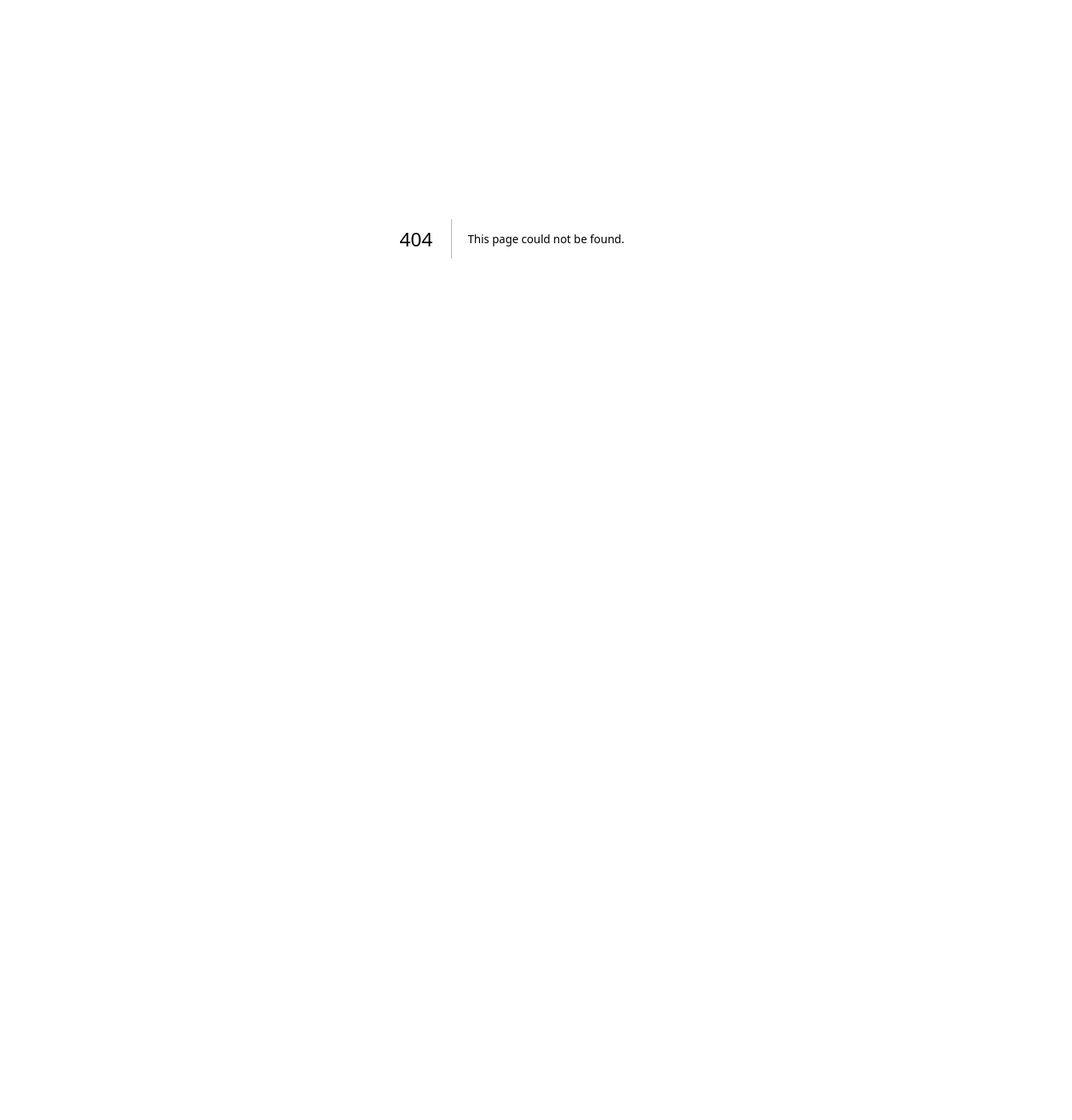
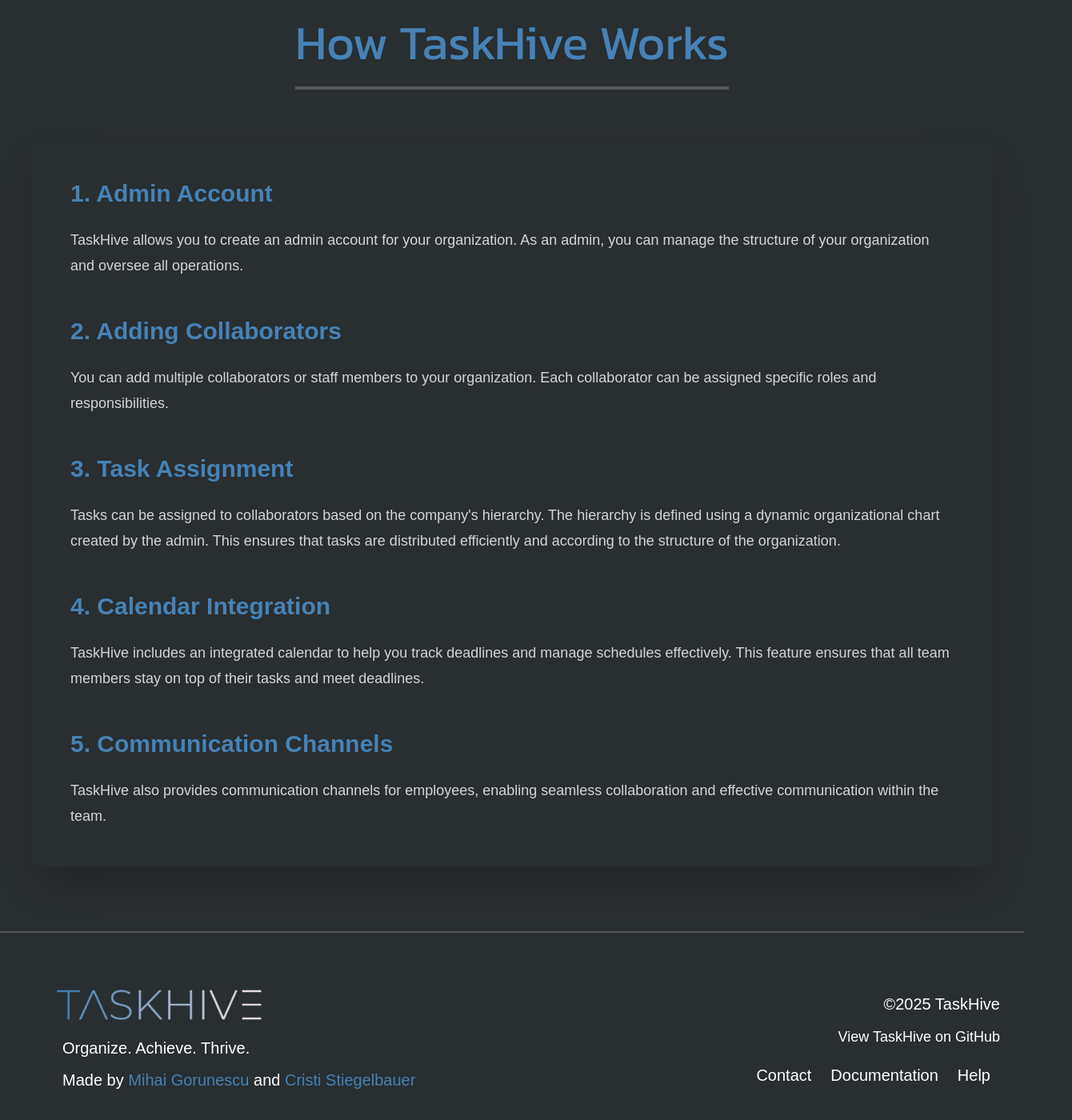
Before and after one commit to mihai888nextlab/taskhive, a Next.js app: page /help in a window 1280 px wide. Before the commit this address had no page. Shown: the part 102-1502 px from the top of the page at 80% size, 1340 px wide, since content can reach past the window. Before the commit the page ends 800 px from the top, so only its background shows below. Built offline with nearby package versions, Linux system fonts and the light colour scheme.

Commit message:
Footer imbunatatit + Pagina de Help si Contact

```diff
--- a/src/components/footer.tsx
+++ b/src/components/footer.tsx
@@ -1,30 +1,4 @@
-import { Kanit } from "next/font/google";
-
-const kanit = Kanit({
-    subsets: ["latin"],
-    weight: ["400", "900"],
-});
-
 export default function Footer() {
-    const pages = [
-      {
-        name: "Product",
-        href: "/",
-      },
-      {
-        name: "Customers",
-        href: "/customers",
-      },
-      {
-        name: "Company",
-        href: "/company",
-      },
-      {
-        name: "Pricing",
-        href: "/pricing",
-      },
-    ];
-
   return (
     <footer>
       <div className="w-screen h-fit border-t-2 border-accent relative">
@@ -33,22 +7,61 @@
             <img src="logo.png" alt="logo" className="h-[40px]" />
           </a>
 
-                    <p className={kanit.className+" px-2 pt-5 text-xl text-white"}>
-                        Organize. Achive. Thrive.
+          <p className="px-2 pt-5 text-xl text-white">
+            Organize. Achieve. Thrive.
           </p>
 
-                    <p className={kanit.className+" px-2 pt-3 text-xl"}>
-                        Made by <a href="https://github.com/mihai888nextlab" className="underline text-primary">Mihai Gorunescu</a> and <a href="https://github.com/crististg" className="underline text-primary">Cristi Stiegelbauer</a>
+          <p className="px-2 pt-3 text-xl">
+            Made by{" "}
+            <a
+              target="_blank"
+              href="https://github.com/mihai888nextlab"
+              className="text-primary"
+            >
+              Mihai Gorunescu
+            </a>{" "}
+            and{" "}
+            <a
+              target="_blank"
+              href="https://github.com/crististg"
+              className="text-primary"
+            >
+              Cristi Stiegelbauer
+            </a>
           </p>
         </div>
 
-                <div className="text-white p-10 w-fit h-[200px] absolute right-0 text-right text-xl px-[30px] mt-[80px]">
+        <div className="text-white p-10 w-fit h-[200px] absolute right-0 text-right text-xl px-[30px] mt-[35px]">
           ©2025 TaskHive
-                    <nav className="mt-[20px] text-white">
-                        <a href="" className="m-3 hover:text-primary transition-colors duration-300">Contact</a>
-                        <a href="" className="m-3 hover:text-primary transition-colors duration-300">Documentation</a>
-                        <a href="" className="m-3 hover:text-primary transition-colors duration-300">Help</a>
-                        <a href="" className="hover:text-primary transition-colors duration-300">Product</a>
+          <div className="mb-5 mt-3">
+            <a
+              href="https://github.com/mihai888nextlab/taskhive"
+              className="hover:text-primary transition-colors duration-300 text-lg"
+              target="_blank"
+              rel="noopener noreferrer"
+            >
+              View TaskHive on GitHub
+            </a>
+          </div>
+          <nav className="mt-3 text-white">
+            <a
+              href="/contact"
+              className="m-3 hover:text-primary transition-colors duration-300"
+            >
+              Contact
+            </a>
+            <a
+              target="_blank" href="https://docs.google.com/document/d/1Tp27zznysO2PBVL6t8UodaK5t6Mt793h/edit?usp=sharing&ouid=102360779176306286727&rtpof=true&sd=true"
+              className="m-3 hover:text-primary transition-colors duration-300"
+            >
+              Documentation
+            </a>
+            <a
+              href="/help"
+              className="m-3 hover:text-primary transition-colors duration-300"
+            >
+              Help
+            </a>
           </nav>
         </div>
       </div>
--- a/src/components/header.tsx
+++ b/src/components/header.tsx
@@ -1,3 +1,5 @@
+import { useState, useEffect } from "react";
+
 export default function Header() {
   const pages = [
     {
@@ -18,14 +20,28 @@
     },
   ];
 
+  const [isScrolled, setIsScrolled] = useState(false);
+
+  useEffect(() => {
+    const handleScroll = () => {
+      setIsScrolled(window.scrollY > 50); // Trigger animation after scrolling 50px
+    };
+
+    window.addEventListener("scroll", handleScroll);
+    return () => window.removeEventListener("scroll", handleScroll);
+  }, []);
+
   return (
-    <header className="fixed top-0 left-0 right-0 h-[100px] py-3 flex items-center justify-center bg-transparent">
+    <header
+      className={`fixed top-0 left-0 right-0 h-[100px] py-3 flex items-center justify-center bg-transparent transition-transform duration-500 ${
+        isScrolled ? "translate-y-0" : "-translate-y-5"
+      }`}
+    >
       <nav className="w-[1200px] h-full py-4 px-5 rounded-xl border-2 border-accent flex items-center justify-between bg-background">
         <div className="h-full py-2">
           <a href="/">
             <img src="logo.png" alt="logo" className="h-full" />
           </a>
-
         </div>
         <div className="h-full flex">
           <ul className="flex">
--- /dev/null
+++ b/src/pages/contact.tsx
@@ -0,0 +1,71 @@
+import Image from "next/image";
+import { Kanit } from "next/font/google";
+import Header from "@/components/header";
+import Footer from "@/components/footer";
+
+const kanit = Kanit({
+  subsets: ["latin"],
+  weight: ["400", "700"],
+});
+
+export default function Contact() {
+  return (
+    <div className="min-w-full min-h-screen bg-background text-white flex flex-col items-center">
+      <Header />
+
+      <main className="w-[1200px] flex flex-col items-center">
+        <div className="w-full h-screen flex items-center justify-center">
+          <div className="flex flex-row items-center justify-between w-full">
+            {/* Text Section */}
+            <div className="flex flex-col items-center text-center w-1/2 px-5">
+              <h1
+                className={
+                  kanit.className +
+                  " m-0 text-[70px] leading-[80px] text-white"
+                }
+              >
+                Contact Us
+              </h1>
+              <p className="mt-10 text-2xl">
+                We are from Timișoara, attending Liceul Teoretic Grigore Moisil.
+              </p>
+              <p className="mt-5 text-2xl">
+                Address: Ghirlandei nr. 4, Timișoara
+              </p>
+              <p className="mt-5 text-2xl">
+                Mihai Gorunescu |{" "}
+                <a
+                  href="https://github.com/mihai888nextlab"
+                  className="text-primary underline"
+                >
+                  GitHub
+                </a>
+              </p>
+              <p className="mt-5 text-2xl">
+                Cristi Stiegelbauer |{" "}
+                <a
+                  href="https://github.com/crististg"
+                  className="text-primary underline"
+                >
+                  GitHub
+                </a>
+              </p>
+            </div>
+
+            {/* Map Section */}
+            <div className="w-1/2 px-5">
+            <iframe
+                src="https://www.google.com/maps/embed/v1/place?key=AIzaSyAs9BUK-uTUjskSoKUK7i4g0YZ42IxybbY&q=Liceul+Teoretic+Grigore+Moisil,Timișoara"                width="100%"
+                height="450"
+                style={{ border: 0 }}
+                loading="lazy"
+            ></iframe>
+            </div>
+          </div>
+        </div>
+      </main>
+
+      <Footer />
+    </div>
+  );
+}
--- /dev/null
+++ b/src/pages/help.tsx
@@ -0,0 +1,84 @@
+import { Kanit } from "next/font/google";
+import Header from "@/components/header";
+import Footer from "@/components/footer";
+
+const kanit = Kanit({
+  subsets: ["latin"],
+  weight: ["400", "700"],
+});
+
+export default function Help() {
+  return (
+    <div className="min-w-full min-h-screen bg-background text-white flex flex-col items-center">
+      <Header />
+
+      <main className="w-[1400px] flex flex-col items-center mt-30 mb-20 px-10">
+        <div className="w-full max-w-[1200px] flex flex-col items-center justify-center">
+          <h1
+            className={
+              kanit.className +
+              " text-[60px] leading-[70px] text-primary text-center mb-16 border-b-4 border-accent pb-5"
+            }
+          >
+            How TaskHive Works
+          </h1>
+
+          <section className="bg-dark p-12 rounded-xl shadow-2xl w-full">
+            <div className="mb-12">
+              <h2 className="text-3xl font-bold mb-6 text-primary hover:text-white transition-colors duration-300">
+                1. Admin Account
+              </h2>
+              <p className="text-lg leading-8 text-gray-300">
+                TaskHive allows you to create an admin account for your organization.
+                As an admin, you can manage the structure of your organization and oversee all operations.
+              </p>
+            </div>
+
+            <div className="mb-12">
+              <h2 className="text-3xl font-bold mb-6 text-primary hover:text-white transition-colors duration-300">
+                2. Adding Collaborators
+              </h2>
+              <p className="text-lg leading-8 text-gray-300">
+                You can add multiple collaborators or staff members to your organization.
+                Each collaborator can be assigned specific roles and responsibilities.
+              </p>
+            </div>
+
+            <div className="mb-12">
+              <h2 className="text-3xl font-bold mb-6 text-primary hover:text-white transition-colors duration-300">
+                3. Task Assignment
+              </h2>
+              <p className="text-lg leading-8 text-gray-300">
+                Tasks can be assigned to collaborators based on the company's hierarchy.
+                The hierarchy is defined using a dynamic organizational chart created by the admin.
+                This ensures that tasks are distributed efficiently and according to the structure of the organization.
+              </p>
+            </div>
+
+            <div className="mb-12">
+              <h2 className="text-3xl font-bold mb-6 text-primary hover:text-white transition-colors duration-300">
+                4. Calendar Integration
+              </h2>
+              <p className="text-lg leading-8 text-gray-300">
+                TaskHive includes an integrated calendar to help you track deadlines and manage schedules effectively.
+                This feature ensures that all team members stay on top of their tasks and meet deadlines.
+              </p>
+            </div>
+
+            <div>
+              <h2 className="text-3xl font-bold mb-6 text-primary hover:text-white transition-colors duration-300">
+                5. Communication Channels
+              </h2>
+              <p className="text-lg leading-8 text-gray-300">
+                TaskHive also provides communication channels for employees, enabling seamless collaboration and
+                effective communication within the team.
+              </p>
+            </div>
+          </section>
+        </div>
+      </main>
+
+      <Footer />
+    </div>
+  );
+}
```
Lines whose indentation alone changed are shown as unchanged.
